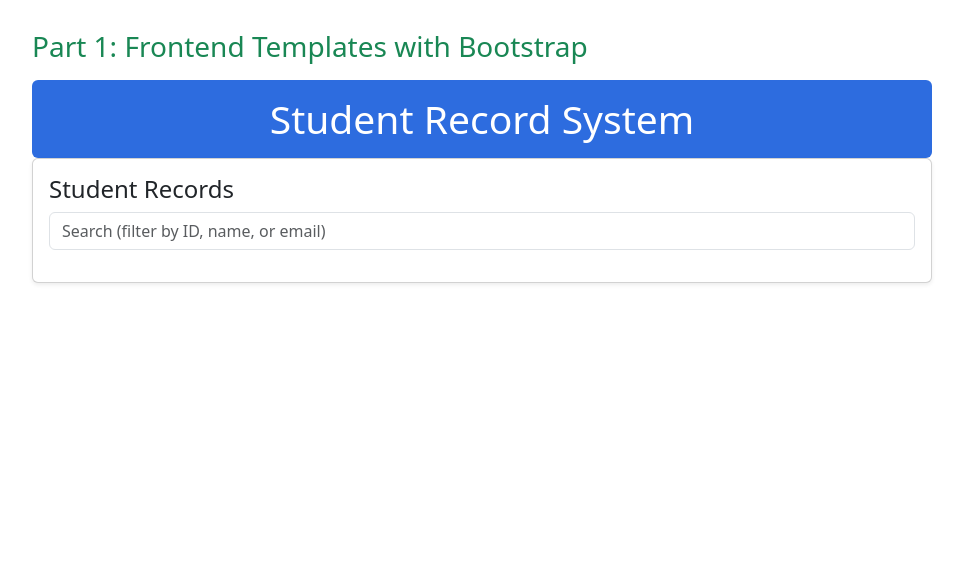
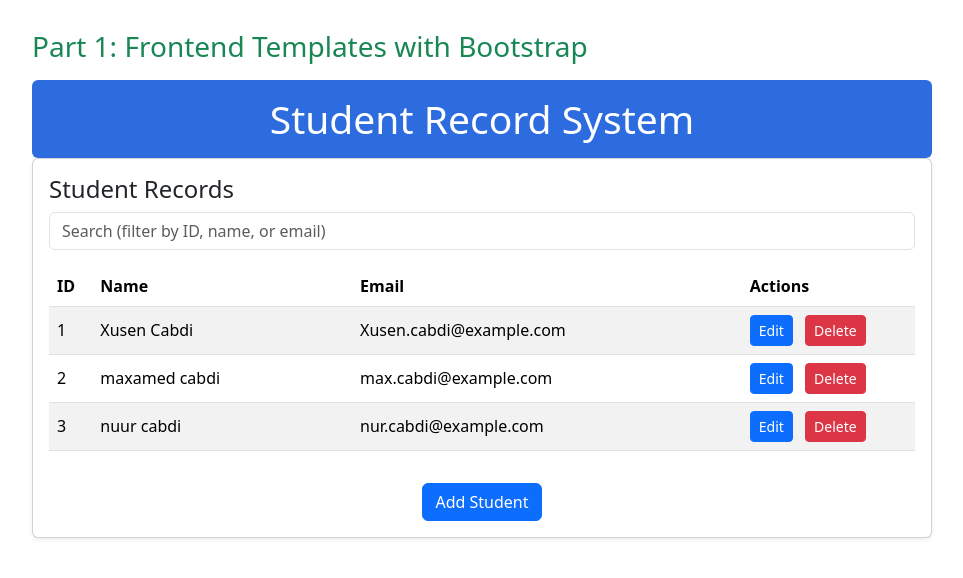
Before and after one commit to maxamedabdullahi/Assigment, a Django app: page / in a window 1280 px wide. Shown: the top 578 px of the page, without its empty margins (158-1121 px from the left). Run offline with Django 5.2, Linux system fonts and the light colour scheme.

Commit message:
The second step

```diff
--- a/myproj/Templates/home.html
+++ b/myproj/Templates/home.html
@@ -27,3 +27,70 @@
         <div class="mb-3">
           <input id="searchBox" type="search" class="form-control" placeholder="Search (filter by ID, name, or email)">
         </div>
+
+
+        <!-- TABLE -->
+        <div class="table-responsive">
+          <table id="studentsTable" class="table table-striped align-middle">
+            <thead>
+              <tr>
+                <th style="width:5%;">ID</th>
+                <th style="width:30%;">Name</th>
+                <th style="width:45%;">Email</th>
+                <th style="width:20%;">Actions</th>
+              </tr>
+            </thead>
+            <tbody>
+              <tr data-id="1">
+                <td>1</td>
+                <td>Xusen Cabdi</td>
+                <td>Xusen.cabdi@example.com</td>
+                <td>
+                  <button class="btn btn-sm btn-primary me-2" id="Edit">Edit</button>
+
+                  <!-- DELETE BUTTON with dropdown (hoos u dag) -->
+                  <div class="btn-group">
+                    <button id="del 1" type="button" class="btn btn-sm btn-danger "  aria-expanded="false">
+                                         Delete
+                    </button>
+
+                  </div>
+                </td>
+              </tr>
+
+              <tr data-id="3">
+                <td>2</td>
+                <td>maxamed cabdi</td>
+                <td>max.cabdi@example.com</td>
+                <td>
+                  <button class="btn btn-sm btn-primary me-2" id="Edit 1">Edit</button>
+                  <div class="btn-group">
+                    <button id="del 2" type="button" class="btn btn-sm btn-danger"  aria-expanded="false">
+                      Delete
+                    </button>
+
+                    <tr data-id="3">
+                <td>3</td>
+                <td>nuur cabdi</td>
+                <td>nur.cabdi@example.com</td>
+                <td>
+                  <button class="btn btn-sm btn-primary me-2" id="Edit 1">Edit</button>
+                  <div class="btn-group">
+                    <button id="del 2" type="button" class="btn btn-sm btn-danger"  aria-expanded="false">
+                      Delete
+                    </button>
+
+                  </div>
+                </td>
+              </tr>
+            </tbody>
+          </table>
+        </div>
+
+        <!-- ADD BUTTON -->
+        <div class="text-center mt-3">
+          <button id="addStudent" class="btn btn-primary">Add Student</button>
+        </div>
+      </div>
+    </div>
+  </div>
--- a/myproj/myapp/urls.py
+++ b/myproj/myapp/urls.py
@@ -3,4 +3,5 @@ from . import views
 
 urlpatterns = [
     path('',views.home,name="home"),
+
 ]
```
Also changed, not shown: myproj/myapp/views.py (line endings or trailing spaces).
